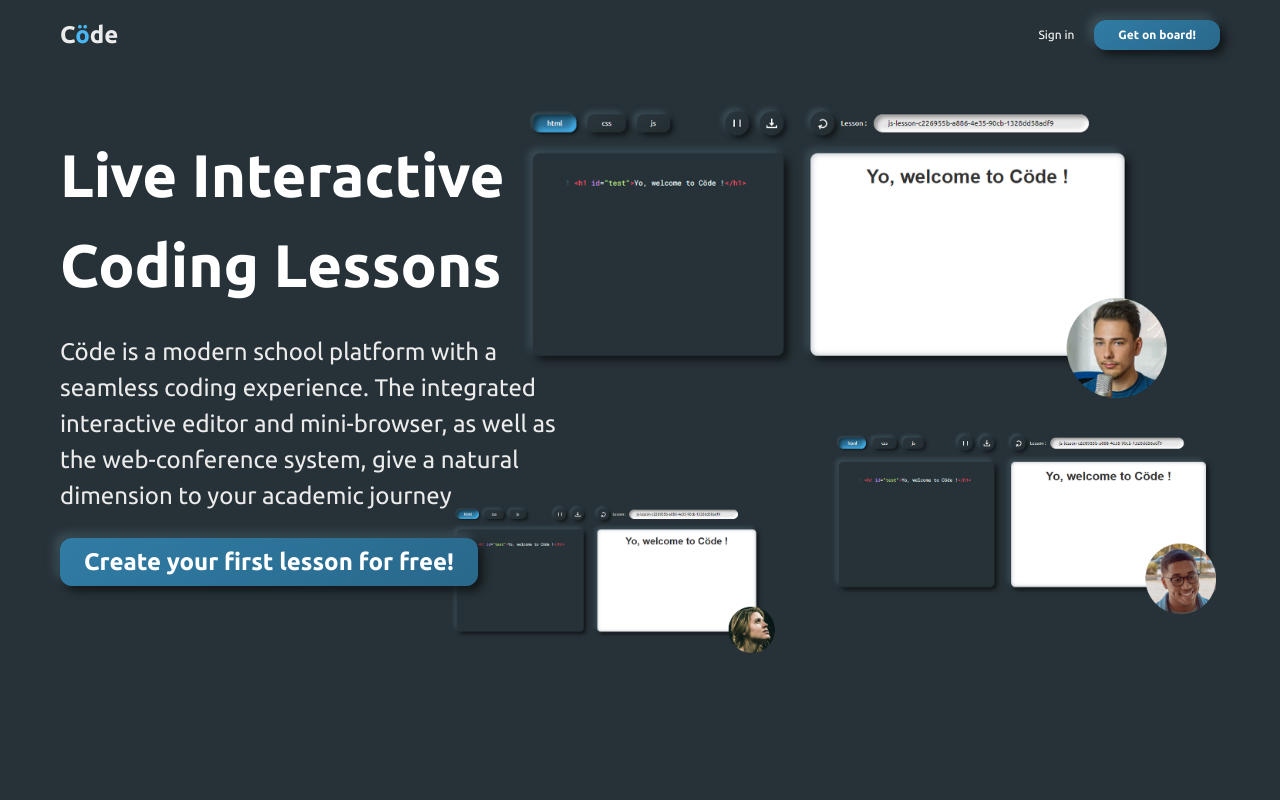
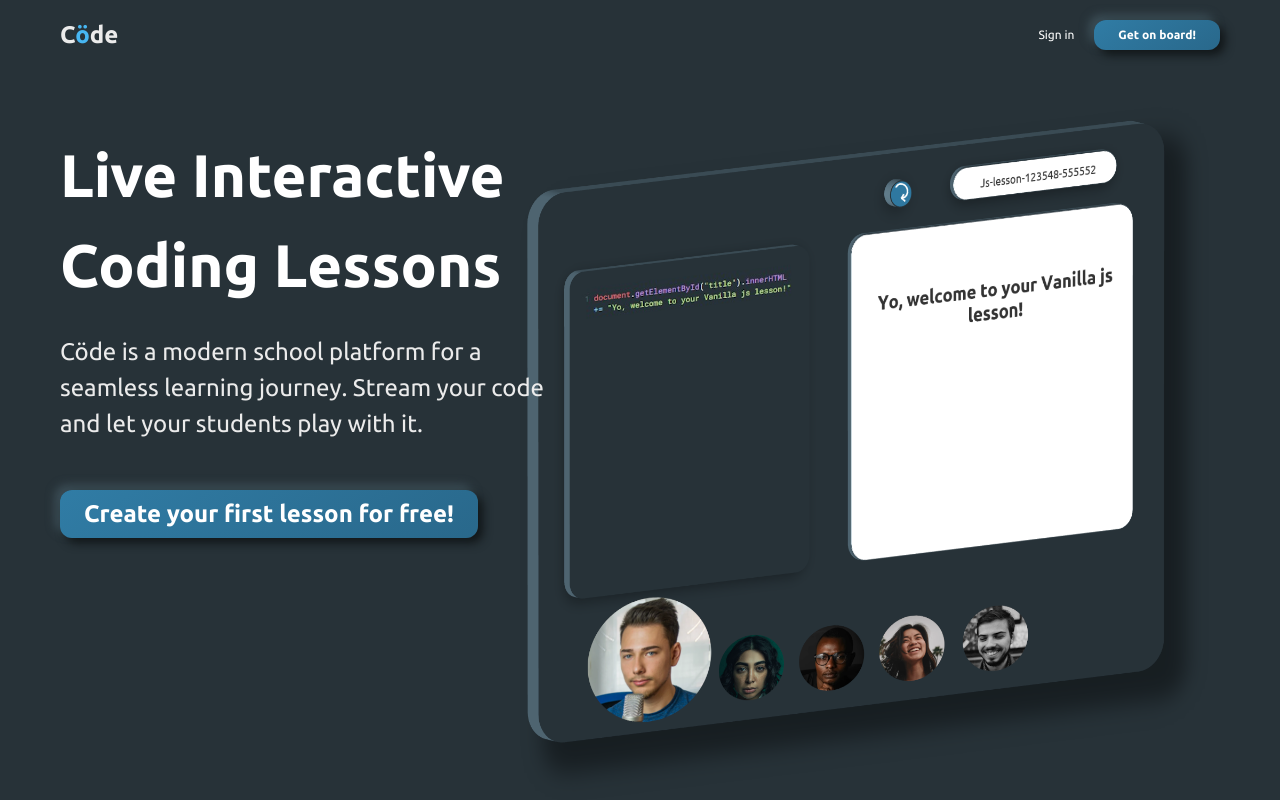
Before and after one commit to AyloSrd/clientzumba, a React (Create React App) app: page / in a window 1280 px wide. Shown: the top 800 px of the page. Built offline with nearby package versions, Linux system fonts and the light colour scheme; no server answers.

Commit message:
header img changed

```diff
--- a/src/components/Home/Header.css
+++ b/src/components/Home/Header.css
@@ -1,11 +1,10 @@
 .Header {
 	position: relative;
-	height: 100vh/*calc(100vh - 70px)*/;
+	height: calc(100vh - 70px);
 	width: 100vw;
 	max-width: 100%;
 	padding: 0 var(--large-unit);
 	margin-bottom: var(--large-unit);
-	overflow: hidden;
 }
 
 #TitleHeader {
@@ -15,7 +14,7 @@
 #description {
 	font-size: 2rem;
 	width: 40vw;
-	margin: 0 0 var(--standard-unit);
+	margin: 0 0 calc(var(--standard-unit)*2);
 }
 
 .Header img {
@@ -23,7 +22,7 @@
 	top: var(--standard-unit);
 	right: 5vw;
 	z-index: -1;
-	width: 60vw;
+	height:90vh;
 }
 
 .Header button.NeuBtn {
--- a/src/components/Home/Header.jsx
+++ b/src/components/Home/Header.jsx
@@ -6,12 +6,12 @@ const Header = () => {
 	return (
 		<div>
 			<header className="Flex Column Header">
-				<img src="assets/header.png" alt="https://unsplash.com/photos/KWrNwBE87EY?utm_source=unsplash&utm_medium=referral&utm_content=creditShareLink"/>
+				<img src="assets/base.png" alt="https://unsplash.com/photos/KWrNwBE87EY?utm_source=unsplash&utm_medium=referral&utm_content=creditShareLink"/>
 				<div id="TitleHeader">
 					<h1 className="WhiteText">Live Interactive<br/>Coding Lessons</h1>
 				</div>
 				<div id="SubtitleHeader">
-					<p id="description">Cöde is a modern school platform with a seamless coding experience. The integrated interactive editor and mini-browser, as well as the web-conference system, give a natural dimension to your academic journey</p>
+					<p id="description">Cöde is a modern school platform for a seamless learning journey. Stream your code and let your students play with it.</p>
 				</div>
 				<NavLink to="/signup">
 					<button className="NeuBtn CTA">
```
Also changed, not shown: public/assets/base.png (added), public/assets/header.png (deleted).
